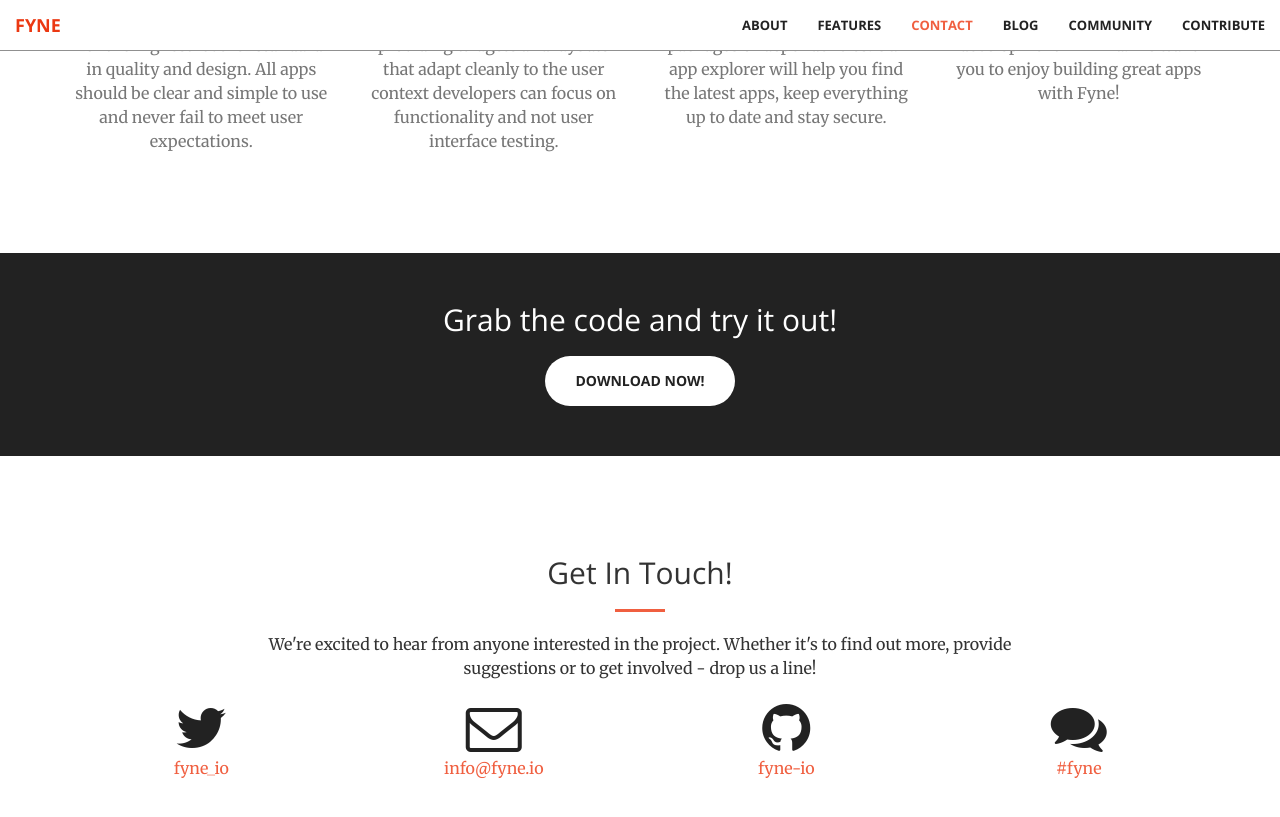
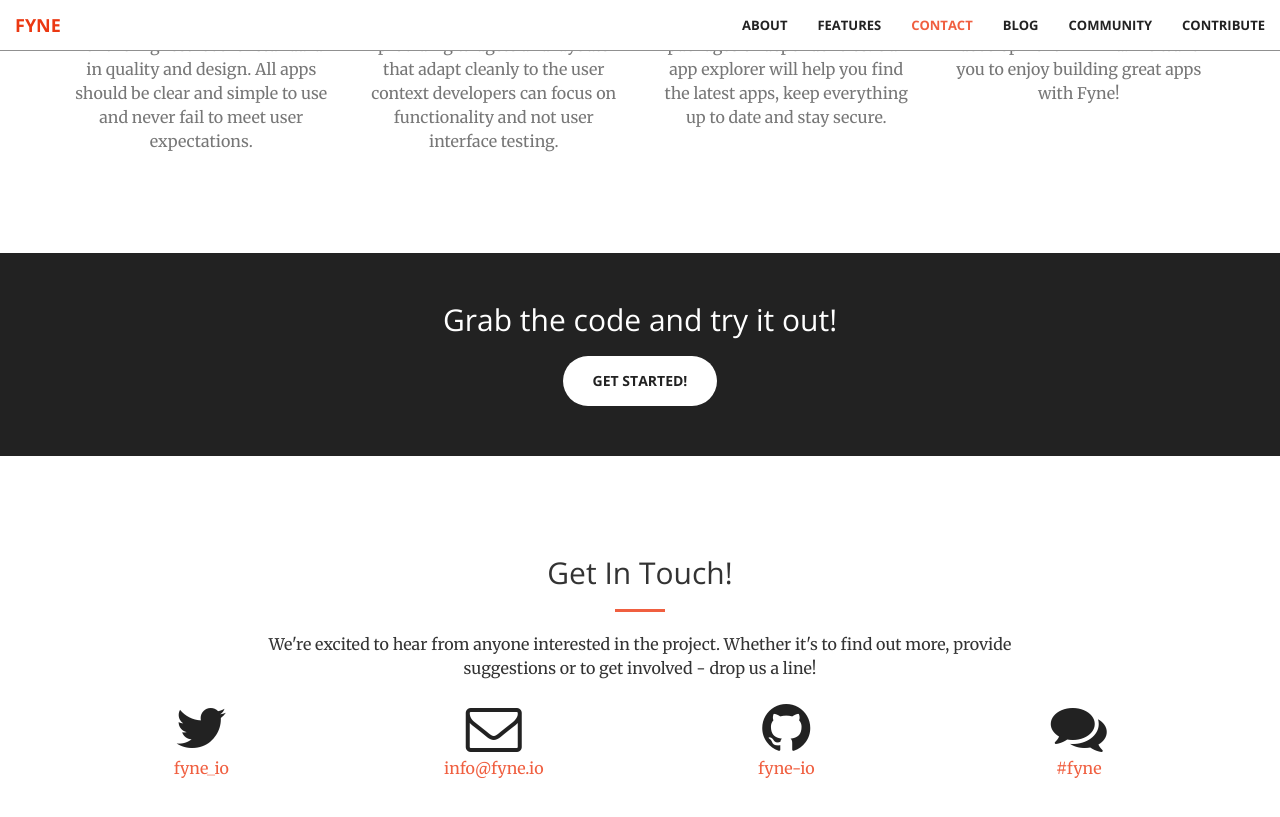
Before and after one commit to fyne-io/fyne-io.github.io, a Jekyll site: the page built from index.md, in a window 1280 px wide and 900 px high, scrolled down 1733 px. Shown: the top 817 px of the window. Built offline with Jekyll 4.4.1, drawn with Linux system fonts in a browser that asks for light colours.

Commit message:
Don't mention downloading

```diff
--- a/_includes/aside.html
+++ b/_includes/aside.html
@@ -3,7 +3,7 @@
       <div class="container text-center">
           <div class="call-to-action">
               <h2>Grab the code and try it out!</h2>
-              <a href="https://github.com/fyne-io/fyne" target="_new" class="btn btn-default btn-xl wow tada">Download Now!</a>
+              <a href="https://github.com/fyne-io/fyne" target="_new" class="btn btn-default btn-xl wow tada">Get Started!</a>
           </div>
       </div>
   </aside>
```
